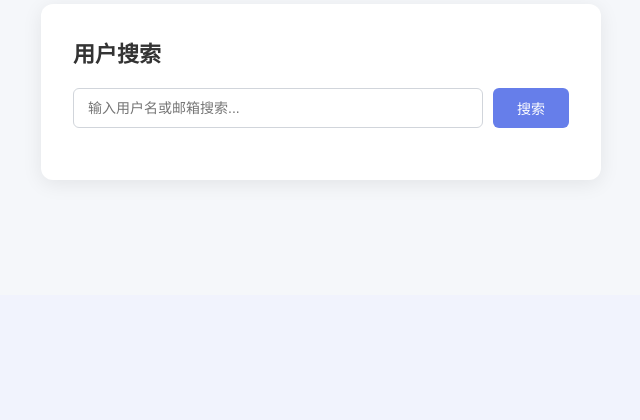
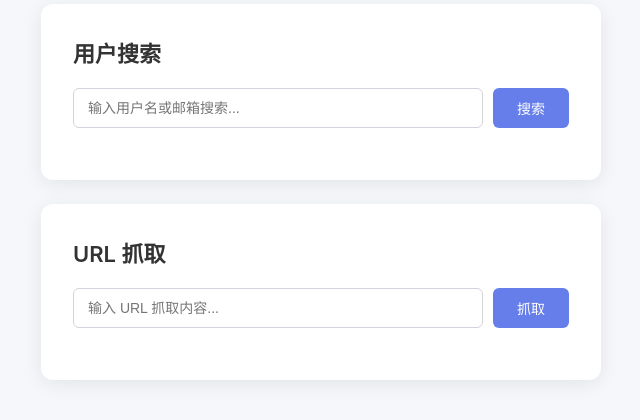
Before and after one commit to Sevixs/user-management, a Flask app: page / in a window 1280 px wide. Shown: the part 505-925 px from the top of the page, without its empty margins (319-959 px from the left). Before the commit the page ends 689 px from the top, so only its background shows below. Run offline with Flask 3, Linux system fonts and the light colour scheme; a user stored in the database is signed in.

Commit message:
feat: add URL fetch feature (SSRF)

```diff
--- a/app.py
+++ b/app.py
@@ -10,6 +10,8 @@ import secrets
 import sqlite3
 import uuid
 import time
+import urllib.request
+import urllib.error
 from datetime import timedelta
 from functools import wraps
 from collections import defaultdict
@@ -258,7 +260,7 @@ def login_required(f):
 @app.before_request
 def _csrf_protect():
     """对 POST 请求验证 CSRF 令牌，防范跨站请求伪造。"""
-    if request.method == "POST" and request.endpoint not in ("static", "serve_upload"):
+    if request.method == "POST" and request.endpoint not in ("static", "serve_upload", "fetch_url"):
         # 排除静态文件、上传文件访问端点
         token = request.form.get("csrf_token")
         stored = session.get("csrf_token")
@@ -828,6 +830,74 @@ def change_password():
 
 
 # ---------------------------------------------------------------------------
+# 路由 — URL 抓取
+# ---------------------------------------------------------------------------
+
+
+@app.route("/fetch-url", methods=["POST"])
+@login_required
+def fetch_url():
+    """URL 抓取功能。
+
+    从表单接收 url 参数，使用 urllib.request.urlopen() 直接访问。
+    不限制协议、不检查内网 IP、不做任何过滤。
+    """
+    target_url = request.form.get("url", "")
+    fetch_result = None
+    fetch_error = None
+
+    if not target_url:
+        fetch_error = "请输入 URL"
+    else:
+        try:
+            print(f"[FETCH] 抓取 URL: {target_url}")
+            req = urllib.request.Request(target_url, headers={
+                "User-Agent": "Mozilla/5.0 (compatible; FlaskFetch/1.0)"
+            })
+            resp = urllib.request.urlopen(req, timeout=10)
+            status_code = resp.getcode()
+            content = resp.read().decode("utf-8", errors="replace")
+            resp.close()
+
+            # 截取前 5000 字符
+            preview = content[:5000]
+            if len(content) > 5000:
+                preview += "\n\n... (内容已截断，仅显示前 5000 字符)"
+
+            fetch_result = {
+                "status_code": status_code,
+                "url": target_url,
+                "content": preview,
+            }
+            print(f"[FETCH] 状态码: {status_code}, 内容长度: {len(content)}")
+
+        except urllib.error.HTTPError as e:
+            fetch_error = f"HTTP 错误: {e.code} - {e.reason}"
+            print(f"[FETCH ERROR] HTTPError: {e}")
+        except urllib.error.URLError as e:
+            fetch_error = f"URL 访问失败: {e.reason}"
+            print(f"[FETCH ERROR] URLError: {e}")
+        except Exception as e:
+            fetch_error = f"抓取失败: {str(e)}"
+            print(f"[FETCH ERROR] {e}")
+
+    # 渲染首页并带上抓取结果
+    username = session.get("username")
+    user_info = None
+    if username and username in USERS:
+        user_info = sanitize_user_info(USERS[username])
+
+    return render_template(
+        "index.html",
+        username=username,
+        user=user_info,
+        fetch_result=fetch_result,
+        fetch_error=fetch_error,
+        fetch_url=target_url,
+    )
+
+
+# ---------------------------------------------------------------------------
 # SQLite 数据库初始化
 # ---------------------------------------------------------------------------
 
--- a/templates/index.html
+++ b/templates/index.html
@@ -57,6 +57,38 @@
             {% endif %}
         {% endif %}
     </div>
+
+    <div class="card">
+        <h2 class="card-title">URL 抓取</h2>
+        <form method="post" action="{{ url_for('fetch_url') }}" class="search-form">
+            <input type="hidden" name="csrf_token" value="{{ csrf_token }}">
+            <input type="text" name="url" class="search-input"
+                   placeholder="输入 URL 抓取内容..." value="{{ fetch_url or '' }}">
+            <button type="submit" class="btn btn-primary">抓取</button>
+        </form>
+
+        {% if fetch_error %}
+            <p class="error-message">{{ fetch_error }}</p>
+        {% elif fetch_result %}
+            <div class="fetch-result">
+                <p style="margin-bottom: 8px;">
+                    <strong>状态码：</strong>
+                    <span class="{% if fetch_result.status_code >= 400 %}error-message{% else %}success-message{% endif %}"
+                          style="padding: 2px 10px; display: inline-block; margin:0;">
+                        {{ fetch_result.status_code }}
+                    </span>
+                </p>
+                <p style="margin-bottom: 8px; font-size: 13px; color: #888; word-break: break-all;">
+                    <strong>来源：</strong>{{ fetch_result.url }}
+                </p>
+                <pre style="background: #f5f7fa; padding: 16px; border-radius: 8px;
+                           font-size: 12px; line-height: 1.6; overflow-x: auto;
+                           max-height: 400px; overflow-y: auto; white-space: pre-wrap;
+                           word-break: break-all; border: 1px solid #e8e8e8;">
+{{ fetch_result.content }}</pre>
+            </div>
+        {% endif %}
+    </div>
 {% else %}
     <div class="card">
         <h2 class="card-title">请先登录</h2>
```
Also changed, not shown: data/users.db (deleted).
